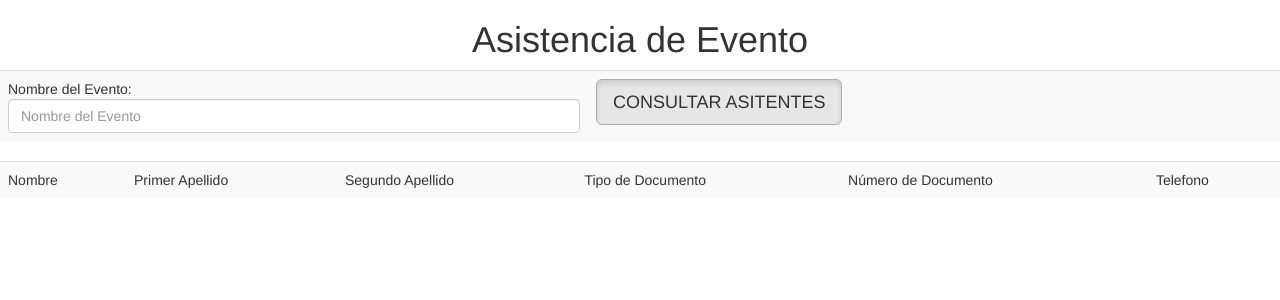
After one commit to achacon4/registrate, a PHP site: page /vista/FrmAsistenciaEvento.php in a window 1280 px wide. The commit adds this page. Shown: the top 300 px of the page. Run offline with PHP 8.4, Linux system fonts and the light colour scheme.

Commit message:
Cree la vista del formulario FrmAsistenciaEvento.php , el FrmAsistenciaEvento.js, Evento.consultar.ajax.php y  la función consultarAjax en modelo/Evento.php

```diff
--- a/entidad/AsistenciaEvento.php
+++ b/entidad/AsistenciaEvento.php
@@ -2,7 +2,7 @@
 
 namespace entidad;
 require_once '../entidad/VerificacionAsistentes.php';
-require_once '../entidad/Evento.php';
+require_once '../modelo/Evento.php';
 
 class AsistenciaEvento{
 
--- a/entidad/DatosPersonales.php
+++ b/entidad/DatosPersonales.php
@@ -12,6 +12,7 @@ class DatosPersonales{
     private $email;
     private $telefono;
     private $estado;
+
     function getIdDatosPersonales() {
         return $this->idDatosPersonales;
     }
--- a/entorno/Conexion.php
+++ b/entorno/Conexion.php
@@ -5,7 +5,7 @@ class Conexion{
 
     function __construct(){
         //$this->conn = new PDO("mysql:host=localhostooo;port=3306;dbname=clientes;charset=utf8", "root", "123");
-        $this->conn = new mysqli('localhost:3306','root','123', 'registrate', 3306);
+        $this->conn = new mysqli('localhost:3306','root','1234', 'registrate', 3306);
         //$this->conn->setAttribute(PDO::ATTR_ERRMODE, PDO::ERRMODE_EXCEPTION);
     }
     public function ejecutar($sentenciaSql){
--- /dev/null
+++ b/js/FrmAsistenciaEvento.js
@@ -0,0 +1,22 @@
+$(function (){
+    $("#txtEvento").autocomplete({
+        source: '../controlador/Evento.consultar.ajax.php',
+        select: function(event, ui){
+        $("#selEvento").val(ui.item.id);
+        }
+    });
+    $("#btnConsultarAsistente").click(function(){
+        if(validarVacios() === false){
+            return false;
+        }
+    });
+});
+
+function validarVacios(){
+    if(document.getElementById("txtEvento").value === ''){
+        alert("Debe digitar el nombre del evento");
+        document.getElementById("txtEvento").focus();
+        return false;
+    }
+    return true;
+}
--- a/modelo/AsistenciaEvento.php
+++ b/modelo/AsistenciaEvento.php
@@ -1,8 +1,8 @@
 <?php
 
 namespace modelo;
+require_once '../entorno/Conexion.php';
 require_once '../entidad/AsistenciaEvento.php';
-require_once '../modelo/Evento.php';
 require_once '../modelo/VerificacionAsistentes.php';
 
 class AsistenciaEvento{
--- /dev/null
+++ b/vista/FrmAsistenciaEvento.php
@@ -0,0 +1,65 @@
+<!DOCTYPE html>
+<html>
+    <head>
+        <meta charset="UTF-8">
+        <title>Asistencia Evento</title>
+        <link type="text/css" rel="stylesheet" href="../jquery/jquery-ui.css">
+        <script src="../jquery/jquery.js" type="text/javascript"></script>
+        <script src="../jquery/jquery-ui.js" type="text/javascript"></script>
+        <script src="../js/FrmAsistenciaEvento.js" type="text/javascript"></script>
+
+        <link type="text/css" rel="stylesheet" href="../bootstrap/css/bootstrap.css">
+    </head>
+    <body>
+        <header>
+            <h1>
+                <center>
+                    Asistencia de Evento
+                </center>
+            </h1>
+        </header>
+        <section id="secPrincipal">
+            <form name="frmPrincipal" id="frmPrincipal" method="POST">
+                <table class="table table-striped">
+                    <tr>
+                        <td>
+
+                                <input type="hidden" name="selEvento" id="selEvento">
+                                 Nombre del Evento:<input type="text" name="txtEvento" id="txtEvento" class="form-control" placeholder="Nombre del Evento">
+                        </td>
+                        <td>
+
+                                <button type="button" name="btnConsultarAsistente" id="btnConsultarAsistente" class="btn btn-default btn-lg active">CONSULTAR ASITENTES</button>
+
+                        </td>
+                    </tr>
+                </table>
+                <div id="divListadoAsistentes">
+                    <table id="listadoAsistentes" class="table table-striped">
+                        <tr>
+                            <td>
+                                Nombre
+                            </td>
+                            <td>
+                                Primer Apellido
+                            </td>
+                            <td>
+                                Segundo Apellido
+                            </td>
+                            <td>
+                                Tipo de Documento
+                            </td>
+                            <td>
+                                Número de Documento
+                            </td>
+                            <td>
+                                Telefono
+                            </td>
+                        </tr>
+                    </table>
+                </div>
+
+            </form>
+        </section>
+    </body>
+</html>
--- a/vista/FrmRegistroAsistente.php
+++ b/vista/FrmRegistroAsistente.php
@@ -21,7 +21,7 @@
                         <div class="form-group has-success has-feedback">
                             <label for="inputSuccess3"  class="control-label col-sm-2">Nombre:</label>
                             <div class="col-sm-9">
-                                <input type="text"  name="txtNombre" id="txtNombre" class="form-control" aria-describedby="inputSuccess3Status">
+                                <input type="text"  name="txtNombre" id="txtNombre" class="form-control" >
                                     <span class="glyphicon glyphicon-ok form-control-feedback" aria-hidden="true"></span>
                                     <span id="inputSuccess3Status" class="sr-only">(success)</span>
                             </div>
```
Also changed, not shown: controlador/Evento.consultar.ajax.php (added, +19 -0 lines), modelo/Evento.php (+11 -1 lines).
